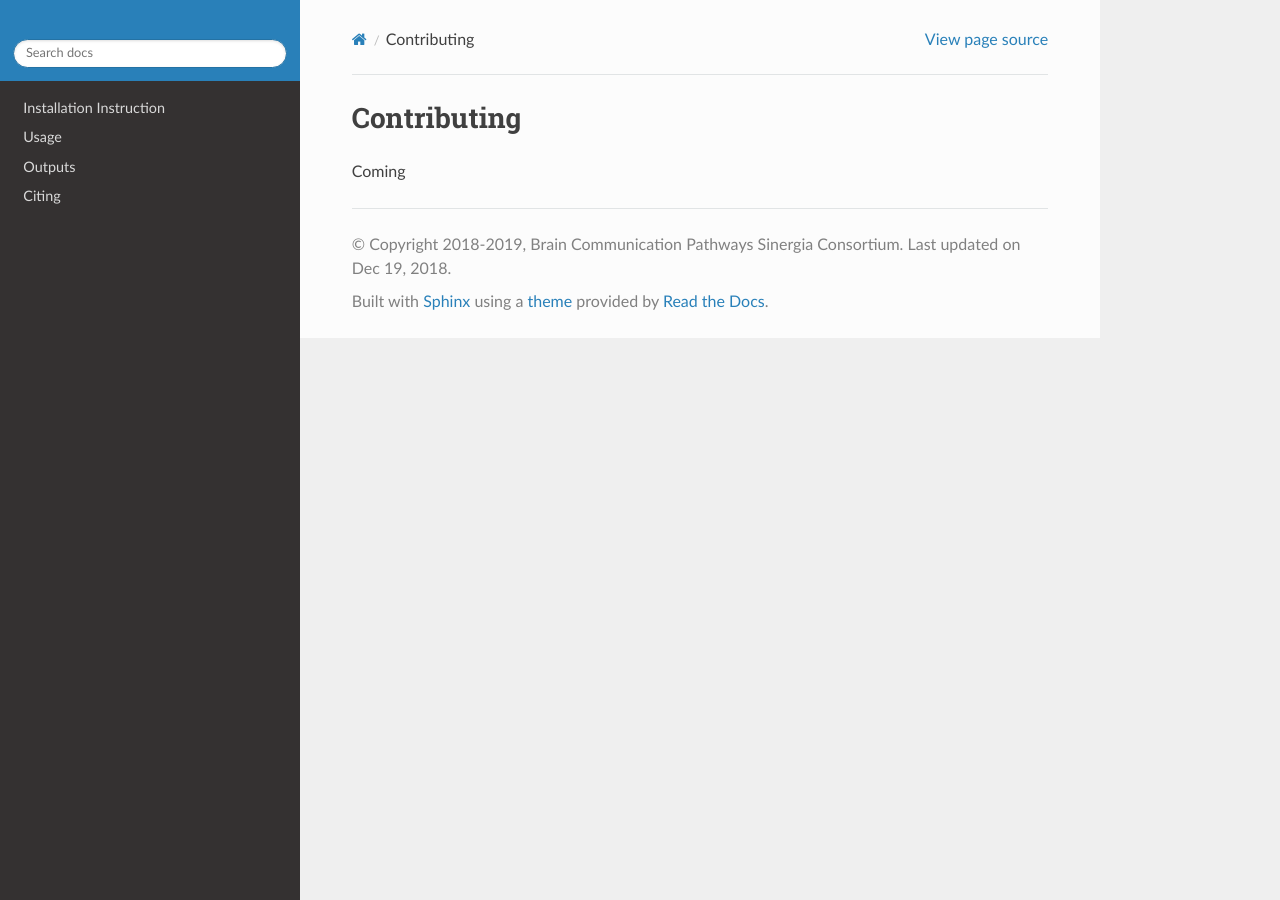
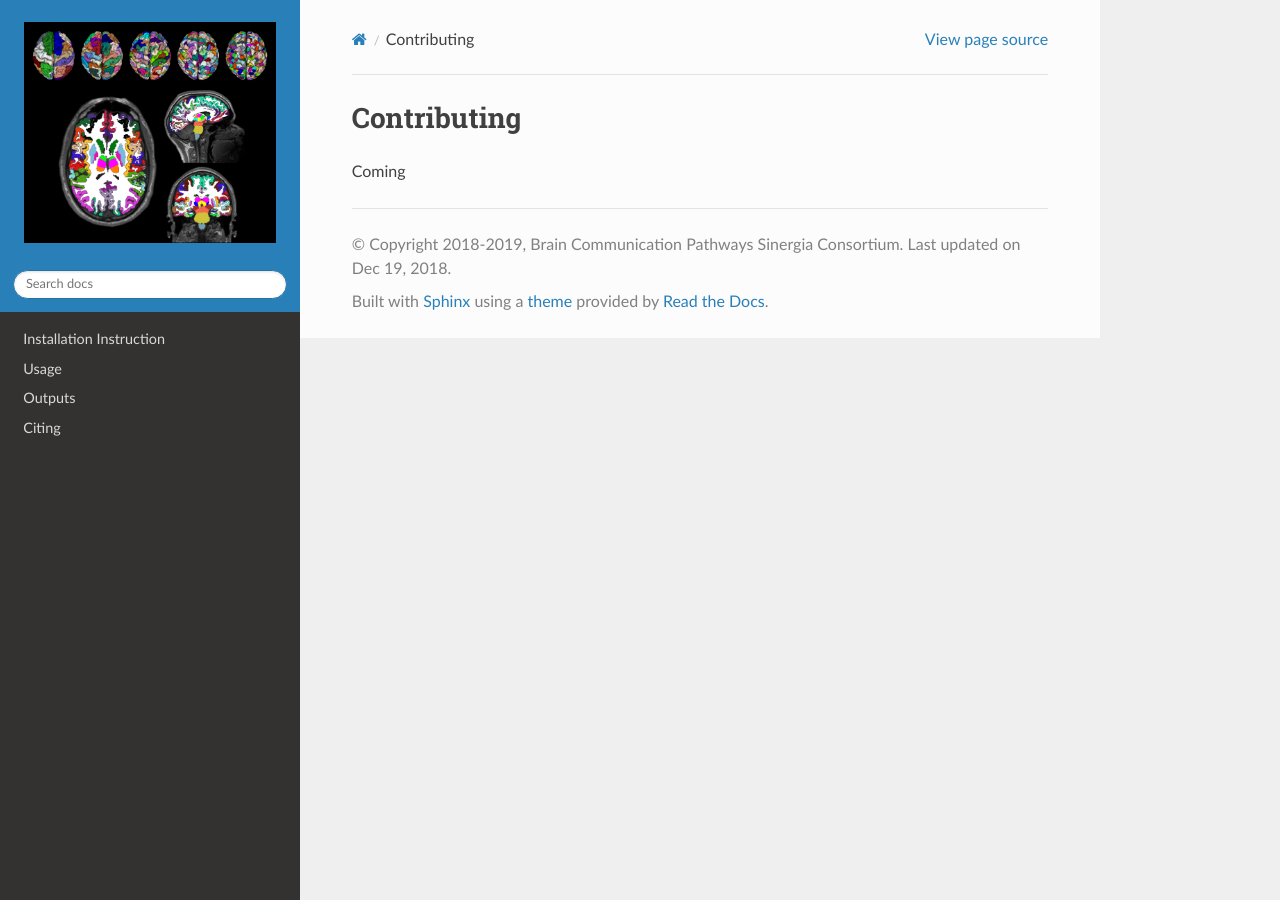
Before and after one commit to sebastientourbier/multiscalebrainparcellator, a Sphinx documentation site: the page built from docs/contributing.rst, in a window 1280 px wide. Built offline with Sphinx 7.4.7 and the Read the Docs theme 2.0.0, drawn with Linux system fonts in a browser that asks for light colours; pages that are not in the unit, such as notebooks, are missing from menus; the version number could not be read and is left out.

Commit message:
FIX: edits of DOC

```diff
--- a/docs/conf.py
+++ b/docs/conf.py
@@ -127,7 +127,7 @@ html_title = 'The Multi-Scale Brain Parcellator'
 
 # The name of an image file (relative to this directory) to place at the top
 # of the sidebar.
-html_logo = 'images/multiscalebrainparcellation.png'
+html_logo = 'images/multiscaleparcellation.png'
 
 # The name of an image file (within the static path) to use as favicon of the
 # docs.  This file should be a Windows icon file (.ico) being 16x16 or 32x32
```
